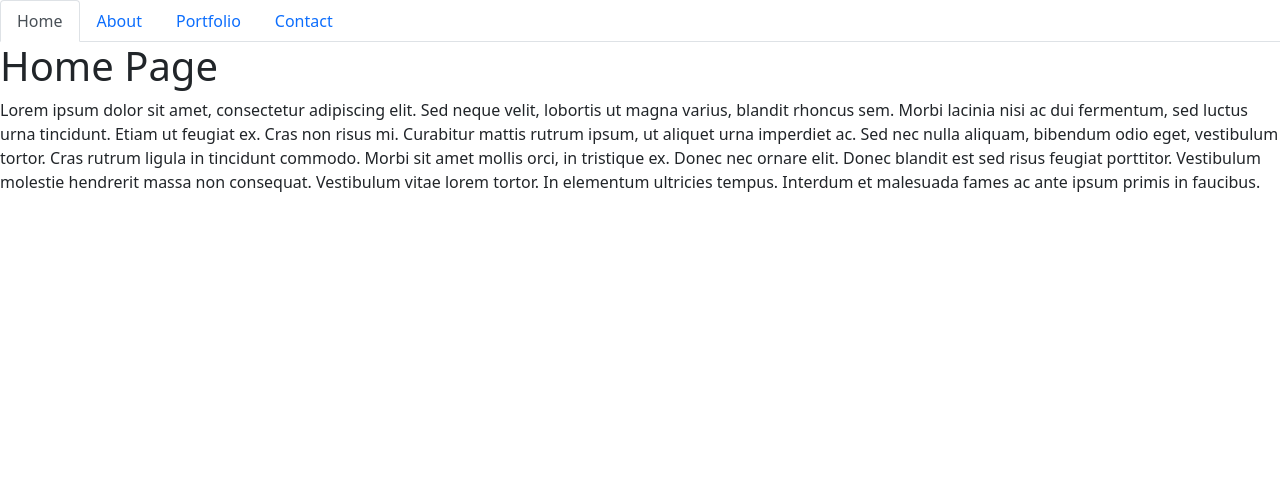
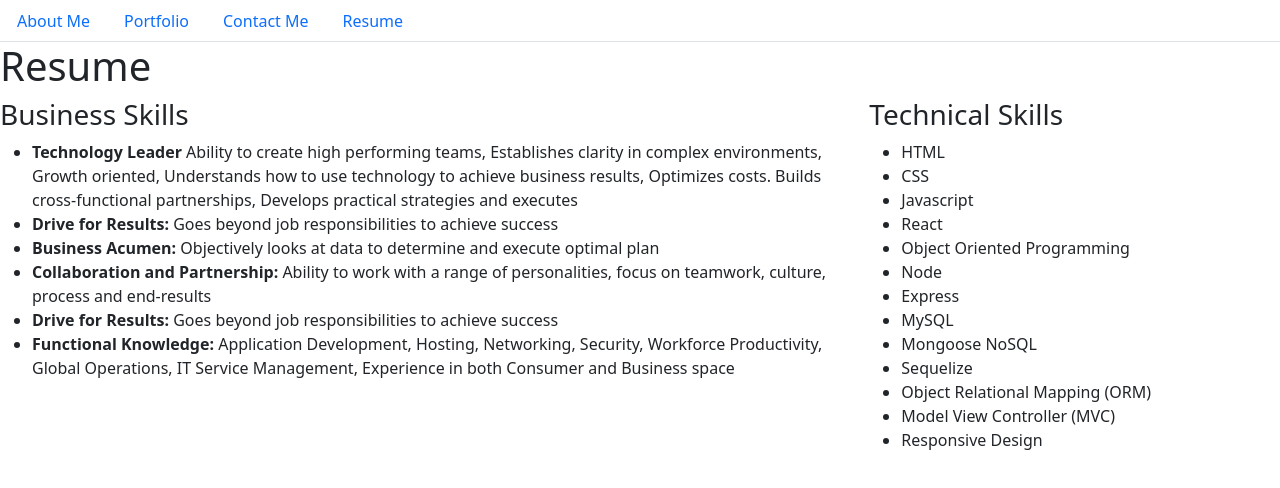
Before and after one commit to stephencurrie/my-portfolio, a React (Create React App) app: page / in a window 1280 px wide. Shown: the top 488 px of the page. Built offline with nearby package versions, Linux system fonts and the light colour scheme.

Commit message:
updated resume.js

```diff
--- a/src/components/NavTabs.js
+++ b/src/components/NavTabs.js
@@ -74,23 +74,13 @@ function NavTabs({ currentPage, handlePageChange }) {
     <ul className="nav nav-tabs">
       <li className="nav-item">
         <a
-          href="#home"
-          onClick={() => handlePageChange('Home')}
-          // This is a conditional (ternary) operator that checks to see if the current page is "Home"
-          // If it is, we set the current page to 'nav-link-active', otherwise we set it to 'nav-link'
-          className={currentPage === 'Home' ? 'nav-link active' : 'nav-link'}
-        >
-          Home
-        </a>
-      </li>
-      <li className="nav-item">
-        <a
           href="#about"
           onClick={() => handlePageChange('About')}
-          // Check to see if the currentPage is `About`, and if so we use the active link class from bootstrap. Otherwise, we set it to a normal nav-link
+          // This is a conditional (ternary) operator that checks to see if the current page is "About Me"
+          // If it is, we set the current page to 'nav-link-active', otherwise we set it to 'nav-link'
           className={currentPage === 'About' ? 'nav-link active' : 'nav-link'}
         >
-          About
+          About Me
         </a>
       </li>
       <li className="nav-item">
@@ -107,10 +97,20 @@ function NavTabs({ currentPage, handlePageChange }) {
         <a
           href="#contact"
           onClick={() => handlePageChange('Contact')}
-          // Check to see if the currentPage is `Contact`, and if so we use the active link class from bootstrap. Otherwise, we set it to a normal nav-link
+          // Check to see if the currentPage is `Contact Me`, and if so we use the active link class from bootstrap. Otherwise, we set it to a normal nav-link
           className={currentPage === 'Contact' ? 'nav-link active' : 'nav-link'}
         >
-          Contact
+          Contact Me
+        </a>
+      </li>
+      <li className="nav-item">
+        <a
+          href="#resume"
+          onClick={() => handlePageChange('Resume')}
+          // Check to see if the currentPage is `Resume`, and if so we use the active link class from bootstrap. Otherwise, we set it to a normal nav-link
+          className={currentPage === 'Resume' ? 'nav-link active' : 'nav-link'}
+        >
+          Resume
         </a>
       </li>
     </ul>
--- a/src/components/PortfolioContainer.js
+++ b/src/components/PortfolioContainer.js
@@ -1,25 +1,25 @@
 import React, { useState } from 'react';
 import NavTabs from './NavTabs';
-import Home from './pages/Home';
 import About from './pages/About';
 import Portfolio from './pages/Portfolio';
 import Contact from './pages/Contact';
+import Resume from './pages/Resume';
 
 export default function PortfolioContainer() {
   const [currentPage, setCurrentPage] = useState('Home');
 
   // This method is checking to see what the value of `currentPage` is. Depending on the value of currentPage, we return the corresponding component to render.
   const renderPage = () => {
-    if (currentPage === 'Home') {
-      return <Home />;
-    }
     if (currentPage === 'About') {
       return <About />;
     }
     if (currentPage === 'Portfolio') {
       return <Portfolio />;
     }
-    return <Contact />;
+    if (currentPage === 'Contact') {
+      return <Contact />;
+    }
+    return <Resume />;
   };
 
   const handlePageChange = (page) => setCurrentPage(page);
--- a/src/components/pages/Home.js
+++ /dev/null
@@ -1,21 +0,0 @@
-import React from 'react';
-
-export default function Home() {
-  return (
-    <div>
-      <h1>Home Page</h1>
-      <p>
-        Lorem ipsum dolor sit amet, consectetur adipiscing elit. Sed neque
-        velit, lobortis ut magna varius, blandit rhoncus sem. Morbi lacinia nisi
-        ac dui fermentum, sed luctus urna tincidunt. Etiam ut feugiat ex. Cras
-        non risus mi. Curabitur mattis rutrum ipsum, ut aliquet urna imperdiet
-        ac. Sed nec nulla aliquam, bibendum odio eget, vestibulum tortor. Cras
-        rutrum ligula in tincidunt commodo. Morbi sit amet mollis orci, in
-        tristique ex. Donec nec ornare elit. Donec blandit est sed risus feugiat
-        porttitor. Vestibulum molestie hendrerit massa non consequat. Vestibulum
-        vitae lorem tortor. In elementum ultricies tempus. Interdum et malesuada
-        fames ac ante ipsum primis in faucibus.
-      </p>
-    </div>
-  );
-}
--- /dev/null
+++ b/src/components/pages/Resume.js
@@ -0,0 +1,72 @@
+import React from 'react';
+
+export default function Resume() {
+  return (
+    <div>
+      <h1>Resume</h1>
+      <section className="containerfluid" id="skills">
+      <div className="row">
+
+    <div className="col-md-8 h3space">
+      <h3>Business Skills</h3>
+      <ul>
+        <li>
+          <strong>Technology Leader</strong> Ability to create high
+          performing teams, Establishes clarity in complex environments,
+          Growth oriented, Understands how to use technology to achieve
+          business results, Optimizes costs. Builds cross-functional
+          partnerships, Develops practical strategies and executes
+        </li>
+
+        <li>
+          <strong>Drive for Results:</strong> Goes beyond job
+          responsibilities to achieve success
+        </li>
+        <li>
+          <strong>Business Acumen:</strong> Objectively looks at data to
+          determine and execute optimal plan
+        </li>
+        <li>
+          <strong>Collaboration and Partnership:</strong> Ability to work
+          with a range of personalities, focus on teamwork, culture,
+          process and end-results
+        </li>
+        <li>
+          <strong>Drive for Results:</strong> Goes beyond job
+          responsibilities to achieve success
+        </li>
+        <li>
+          <strong>Functional Knowledge:</strong> Application Development,
+         Hosting, Networking, Security, Workforce
+          Productivity, Global Operations, IT Service Management,
+          Experience in both Consumer and Business space
+        </li>
+      </ul>
+    </div>
+
+
+    <div className="col-md-4 h3space">
+      <h3>Technical Skills</h3>
+      <ul className="techskills">
+        <li>HTML</li>
+        <li>CSS</li>
+        <li>Javascript</li>
+        <li>React</li>
+        <li>Object Oriented Programming</li>
+        <li>Node</li>
+        <li>Express</li>
+        <li>MySQL</li>
+        <li>Mongoose NoSQL</li>
+        <li>Sequelize</li>
+        <li>Object Relational Mapping (ORM)</li>
+        <li>Model View Controller (MVC)</li>
+        <li>Responsive Design</li>
+      </ul>
+    </div>
+    </div>
+
+</section>
+</div>
+
+  );
+}
```
